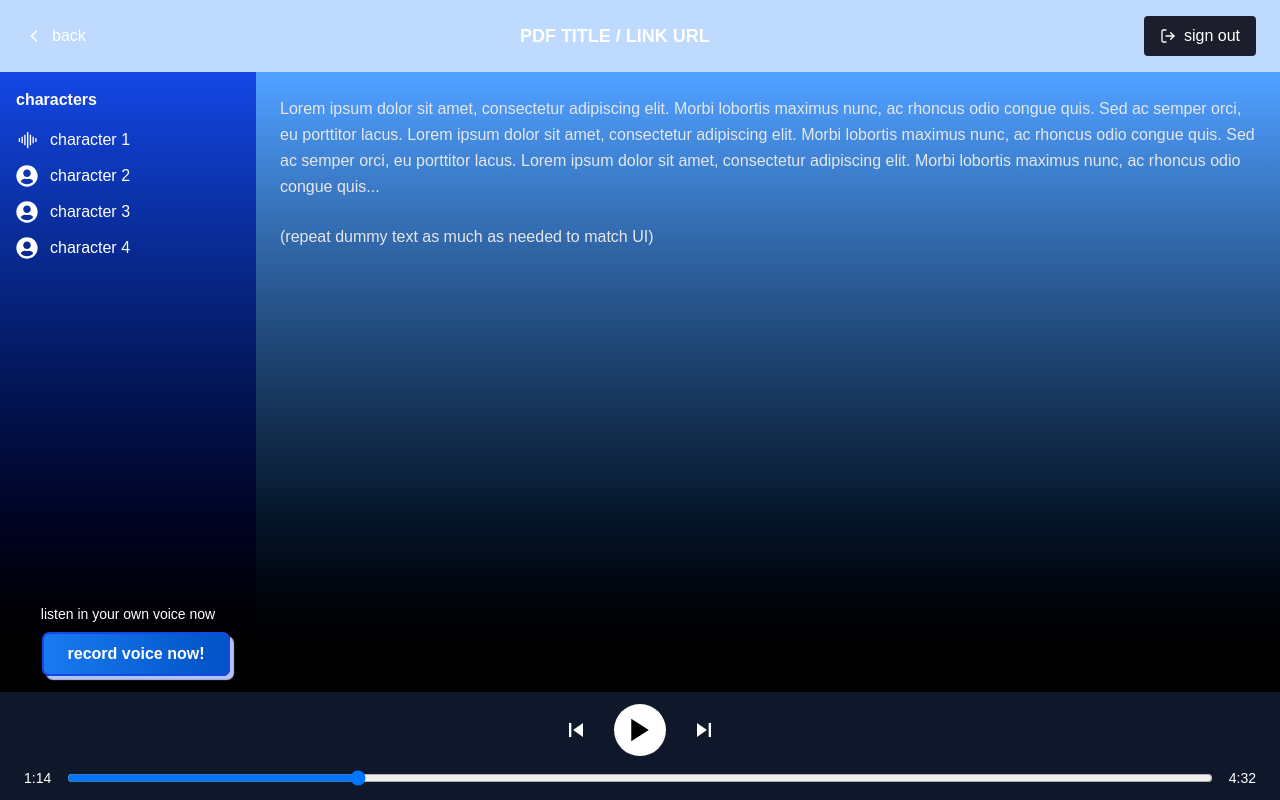
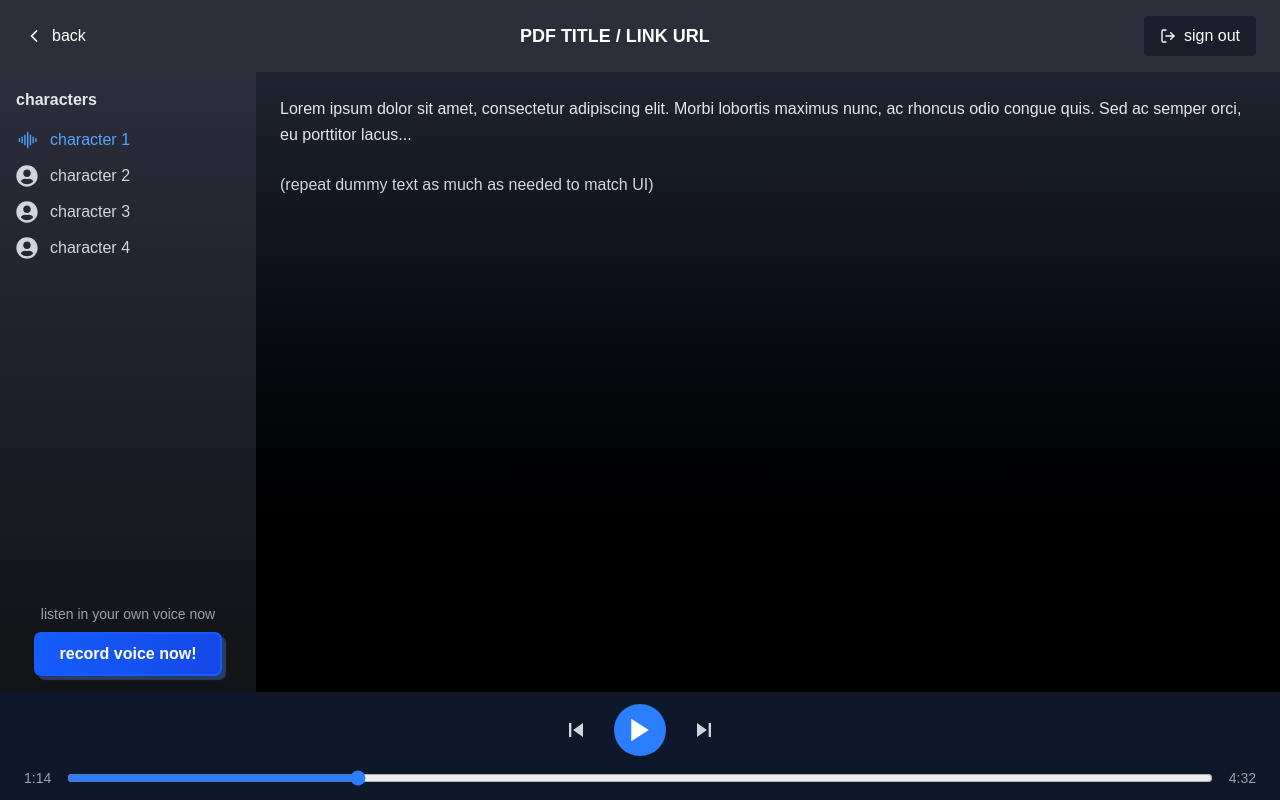
Before and after one commit to AdityaVKochar/devjam25, a Next.js app: page /listen in a window 1280 px wide. Built offline with nearby package versions, Linux system fonts and the light colour scheme; a web font is replaced by a local one.

Commit message:
color fix

```diff
--- a/src/components/Main.tsx
+++ b/src/components/Main.tsx
@@ -18,9 +18,9 @@ export default function EchoTalesPage({ fileTitle, onBack }: MainProps) {
   const router = useRouter();
 
   return (
-    <div className="h-screen w-screen bg-gradient-to-b from-blue-700 to-black text-white flex flex-col">
+    <div className="h-screen w-screen bg-gradient-to-b from-[#1a1c24] to-black text-white flex flex-col">
       {/* Top Nav */}
-      <div className="flex justify-between items-center px-6 py-4 bg-blue-200">
+      <div className="flex justify-between items-center px-6 py-4 bg-[#2c2f3a]">
         <div
           className="flex items-center gap-2 cursor-pointer"
           onClick={() => {
@@ -39,10 +39,12 @@ export default function EchoTalesPage({ fileTitle, onBack }: MainProps) {
           <FiChevronLeft size={20} />
           <span className="font-medium">back</span>
         </div>
-  <h1 className="text-lg font-semibold font-color-black">{fileTitle ?? "PDF TITLE / LINK URL"}</h1>
+        <h1 className="text-lg font-semibold text-white">
+          {fileTitle ?? "PDF TITLE / LINK URL"}
+        </h1>
         <button
           onClick={() => signOut({ callbackUrl: "/signin" })}
-          className="flex items-center gap-2 bg-[#1c1f2b] hover:bg-[#2a2e3f] px-4 py-2 rounded"
+          className="flex items-center gap-2 bg-[#1c1f2b] hover:bg-[#33384a] px-4 py-2 rounded"
         >
           <FiLogOut /> sign out
         </button>
@@ -51,51 +53,51 @@ export default function EchoTalesPage({ fileTitle, onBack }: MainProps) {
       {/* Main Content */}
       <div className="flex flex-1 overflow-hidden">
         {/* Sidebar */}
-        <div className="w-64 bg-gradient-to-b from-blue-700 to-black flex flex-col p-4">
-          <h2 className="mb-4 font-semibold">characters</h2>
+        <div className="w-64 bg-gradient-to-b from-[#2b2e3b] to-[#121317] flex flex-col p-4">
+          <h2 className="mb-4 font-semibold text-gray-200">characters</h2>
           <ul className="space-y-3 flex-1">
-            <li className="flex items-center gap-3 cursor-pointer">
+            <li className="flex items-center gap-3 cursor-pointer text-blue-400">
               <BsSoundwave size={22} />
               <span>character 1</span>
             </li>
-            <li className="flex items-center gap-3 cursor-pointer">
+            <li className="flex items-center gap-3 cursor-pointer text-gray-300 hover:text-blue-400">
               <FaUserCircle size={22} />
               <span>character 2</span>
             </li>
-            <li className="flex items-center gap-3 cursor-pointer">
+            <li className="flex items-center gap-3 cursor-pointer text-gray-300 hover:text-blue-400">
               <FaUserCircle size={22} />
               <span>character 3</span>
             </li>
-            <li className="flex items-center gap-3 cursor-pointer">
+            <li className="flex items-center gap-3 cursor-pointer text-gray-300 hover:text-blue-400">
               <FaUserCircle size={22} />
               <span>character 4</span>
             </li>
           </ul>
 
           <div className="mt-auto text-center">
-            <p className="text-sm mb-2">listen in your own voice now</p>
+            <p className="text-sm mb-2 text-gray-400">
+              listen in your own voice now
+            </p>
             <button
-                  type="button"
-                  className="px-6 py-2 justify-center text-white font-bold transition-colors border-2 border-blue-700 ml-4 rounded-[7px] bg-gradient-to-r from-[#197AF0] to-[#0252C5] shadow-[4px_4px_1px_0_#B1C2F4] cursor-pointer"
-
-                >
-                  record voice now!
-                </button>
+              type="button"
+              className="px-6 py-2 justify-center text-white font-bold
+              transition-colors border-2 border-blue-600 rounded-[7px]
+              bg-gradient-to-r from-blue-600 to-blue-700
+              shadow-[4px_4px_1px_0_#2b3c64] cursor-pointer"
+            >
+              record voice now!
+            </button>
           </div>
         </div>
 
         {/* Reader Section */}
-        <div className="flex-1 bg-gradient-to-b from-blue-400 to-black p-6 overflow-y-auto leading-relaxed text-gray-200">
+        <div className="flex-1 bg-gradient-to-b from-[#1f2430] to-black p-6 overflow-y-auto leading-relaxed text-gray-200">
           <p>
             Lorem ipsum dolor sit amet, consectetur adipiscing elit. Morbi
             lobortis maximus nunc, ac rhoncus odio congue quis. Sed ac semper
-            orci, eu porttitor lacus. Lorem ipsum dolor sit amet, consectetur
-            adipiscing elit. Morbi lobortis maximus nunc, ac rhoncus odio congue
-            quis. Sed ac semper orci, eu porttitor lacus. Lorem ipsum dolor sit
-            amet, consectetur adipiscing elit. Morbi lobortis maximus nunc, ac
-            rhoncus odio congue quis...
+            orci, eu porttitor lacus...
           </p>
-          <p className="mt-6">
+          <p className="mt-6 text-gray-300">
             (repeat dummy text as much as needed to match UI)
           </p>
         </div>
@@ -104,31 +106,31 @@ export default function EchoTalesPage({ fileTitle, onBack }: MainProps) {
       {/* Audio Player */}
       <div className="bg-[#0f172a] px-6 py-3 flex flex-col">
         <div className="flex items-center justify-center gap-6 text-xl">
-          <button>
+          <button className="text-gray-300 hover:text-white">
             <MdSkipPrevious size={28} />
           </button>
           <button
             onClick={() => setIsPlaying(!isPlaying)}
-            className="bg-white text-black rounded-full p-3"
+            className="bg-blue-500 hover:bg-blue-600 text-white rounded-full p-3"
           >
             {isPlaying ? <IoMdPause size={28} /> : <IoMdPlay size={28} />}
           </button>
-          <button>
+          <button className="text-gray-300 hover:text-white">
             <MdSkipNext size={28} />
           </button>
         </div>
 
         {/* Progress bar */}
         <div className="flex items-center justify-between text-sm mt-3">
-          <span>1:14</span>
+          <span className="text-gray-400">1:14</span>
           <input
             type="range"
             min="0"
             max="100"
             defaultValue="25"
-            className="flex-1 mx-4"
+            className="flex-1 mx-4 accent-blue-500"
           />
-          <span>4:32</span>
+          <span className="text-gray-400">4:32</span>
         </div>
       </div>
     </div>
--- a/src/components/Popup.tsx
+++ b/src/components/Popup.tsx
@@ -11,9 +11,7 @@ const Popup: React.FC<PopupProps> = ({ isOpen, onCancel, onSubmit }) => {
 
   if (!isOpen) return null;
 
-  // Smart submit handler
   const handleSmartSubmit = async () => {
-    // Check if link matches https://novelbin.com/b/{bookid}
     const match = link.match(/^https:\/\/novelbin\.com\/b\/[^/?#]+/);
     if (match) {
       try {
```
